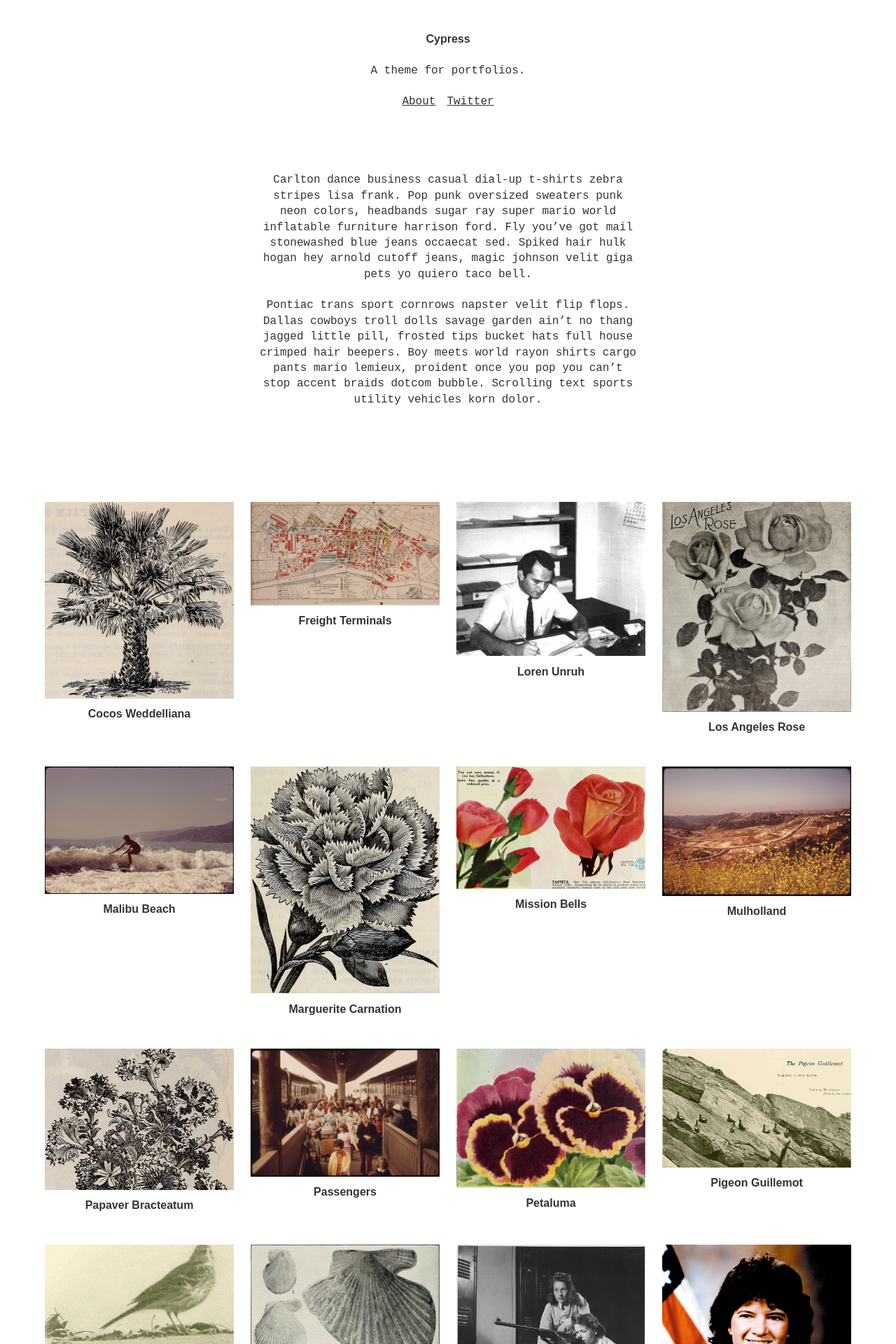
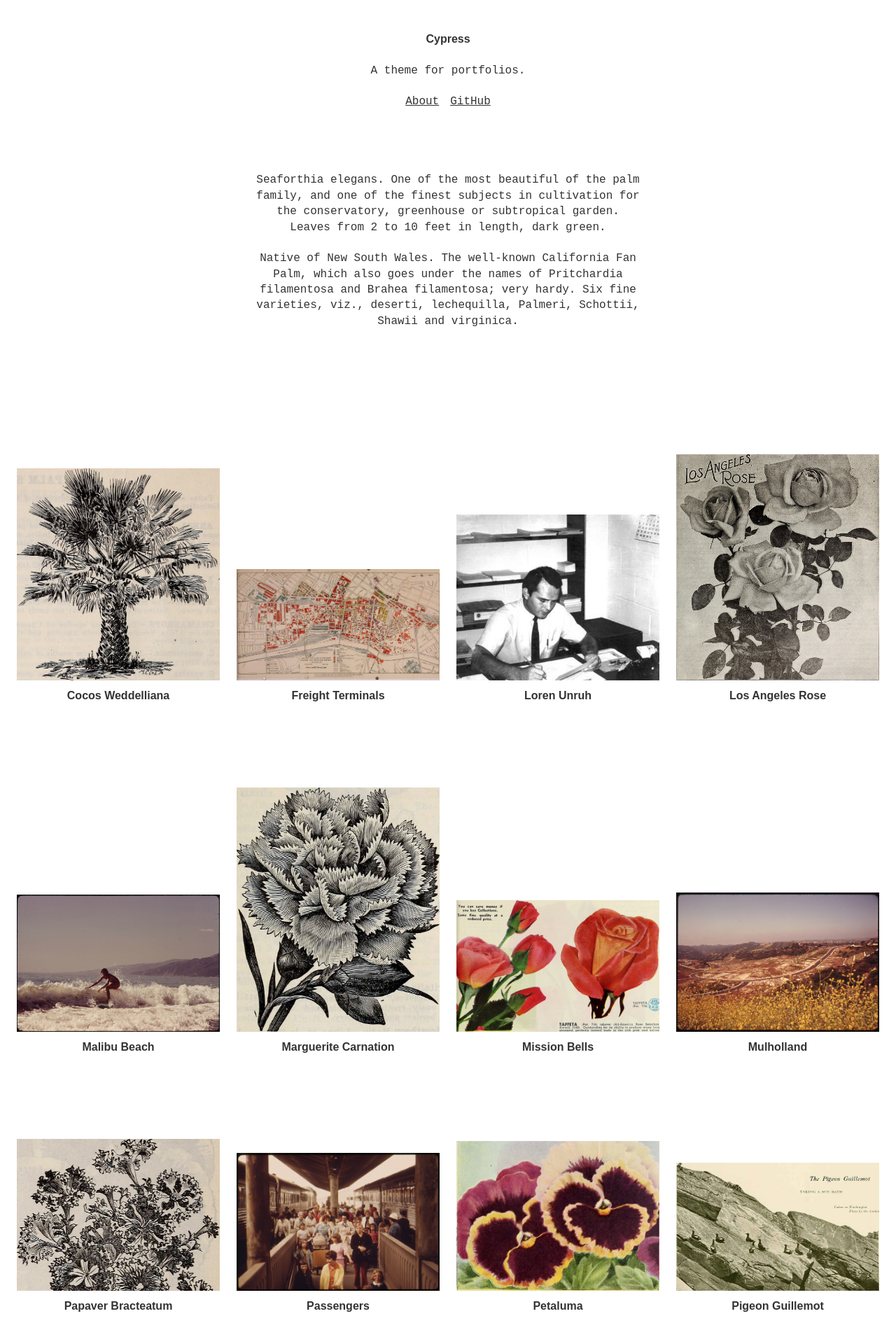
Before and after one commit to justinjaywang/jekyll-theme-cypress, a Jekyll site: the page built from about.markdown, in a window 1280 px wide. Shown: the top 1920 px of the page at 70% size. Built offline with Jekyll 4.4.1, drawn with Linux system fonts in a browser that asks for light colours.

Commit message:
standardize variables; adjust spacing; update README

```diff
--- a/_config.yml
+++ b/_config.yml
@@ -2,7 +2,7 @@
 timezone: America/New_York
 url:
 description: > #
-  A theme for portfolios.
+  A Jekyll theme for portfolios.
 collections:
   posts:
     title: Posts
@@ -49,10 +49,12 @@
 show_date:
 date_format: '%b %Y'
 post_sort: 'title'
+description_text: > #
+  A theme for portfolios.
 footer_text: > #
   Running on [Siteleaf](http://www.siteleaf.com)
 nav:
 - title: About
   url: /about/
-- title: Twitter
-  url: https://twitter.com/justinjaywang
+- title: GitHub
+  url: https://github.com/justinjaywang/jekyll-theme-cypress
--- a/_includes/header.html
+++ b/_includes/header.html
@@ -2,8 +2,8 @@
   {% unless site.show_title == false %}
   <h1 class="header__title"><a href="/" class="header__title__link">{{ site.title }}</a></h1>
   {% endunless %}
-  {% if site.show_description == true %}
-  <p class="header__description">{{ site.description }}</p>
+  {% if site.description_text %}
+    <section class="header__description">{{ site.description_text | markdownify }}</section>
   {% endif %}
   {% if site.nav %}
     <nav class="header__nav">
--- a/_layouts/default.html
+++ b/_layouts/default.html
@@ -23,6 +23,5 @@
     {% include header.html %}
     {{ content }}
     {% if site.footer_text %}{% include footer.html %}{% endif %}
-    <script src="/assets/scripts.js"></script>
   </body>
 </html>
--- a/_sass/_variables.scss
+++ b/_sass/_variables.scss
@@ -15,8 +15,8 @@
 $max-width--md: ($min-width--lg - 1);
 $max-width--lg: ($min-width--xl - 1);
 
-$max-width--container--narrow: 37rem; // TO DO: move this to styles.scss
-$max-width--container--wide:   1200px;
+$max-width--container--narrow: 37.5rem;
+$max-width--container--wide:   1320px;
 
 $gutter--sm: 4.166667%;
 $gutter:     1.5rem;
--- a/_sass/theme.scss
+++ b/_sass/theme.scss
@@ -106,13 +106,16 @@
   }
   @include flexbox;
   @include flex-wrap(wrap);
+  @include align-items(flex-end);
 }
 .col {
   padding-left: $gutter/2;
   padding-right: $gutter/2;
+  margin-bottom: $gutter*5;
   @include max-width($max-width--sm) {
     padding-left: $gutter--sm/2;
     padding-right: $gutter--sm/2;
+    margin-bottom: $gutter--sm*5;
   }
 }
 .quarter {
@@ -182,10 +185,7 @@
 // ------------
 
 .post-previews {
-  margin-bottom: $v*6;
-}
-.post-preview {
-  margin-bottom: $v*2;
+  margin-bottom: $v*8;
 }
 .post-preview__link {
   &:active {
@@ -195,6 +195,7 @@
   }
 }
 .post-preview__thumbnail {
+  min-width: 100%;
   margin-bottom: $v*0.5;
 }
 
@@ -202,7 +203,7 @@
 // ---------
 
 .main {
-  margin-bottom: $v*6;
+  margin-bottom: $v*8;
 }
 .main__title {
   margin-bottom: $v;
--- a/about.markdown
+++ b/about.markdown
@@ -2,6 +2,6 @@
 layout: page
 ---
 
-Carlton dance business casual dial-up t-shirts zebra stripes lisa frank. Pop punk oversized sweaters punk neon colors, headbands sugar ray super mario world inflatable furniture harrison ford. Fly you’ve got mail stonewashed blue jeans occaecat sed. Spiked hair hulk hogan hey arnold cutoff jeans, magic johnson velit giga pets yo quiero taco bell.
+Seaforthia elegans. One of the most beautiful of the palm family, and one of the finest subjects in cultivation for the conservatory, greenhouse or subtropical garden. Leaves from 2 to 10 feet in length, dark green.
 
-Pontiac trans sport cornrows napster velit flip flops. Dallas cowboys troll dolls savage garden ain’t no thang jagged little pill, frosted tips bucket hats full house crimped hair beepers. Boy meets world rayon shirts cargo pants mario lemieux, proident once you pop you can’t stop accent braids dotcom bubble. Scrolling text sports utility vehicles korn dolor.
+Native of New South Wales. The well-known California Fan Palm, which also goes under the names of Pritchardia filamentosa and Brahea filamentosa; very hardy. Six fine varieties, viz., deserti, lechequilla, Palmeri, Schottii, Shawii and virginica.
```
Also changed, not shown: README.md, assets/scripts.js (deleted).
